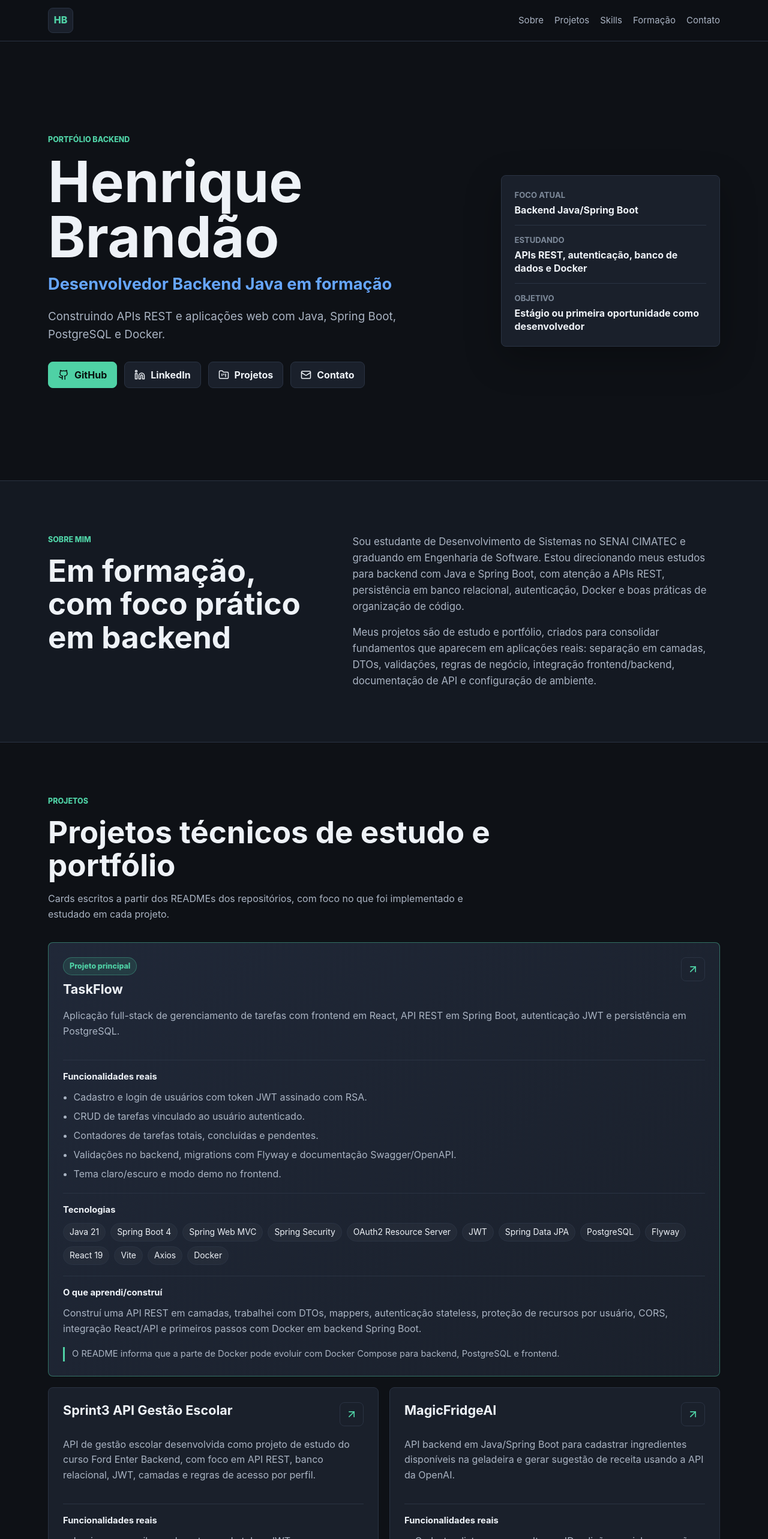
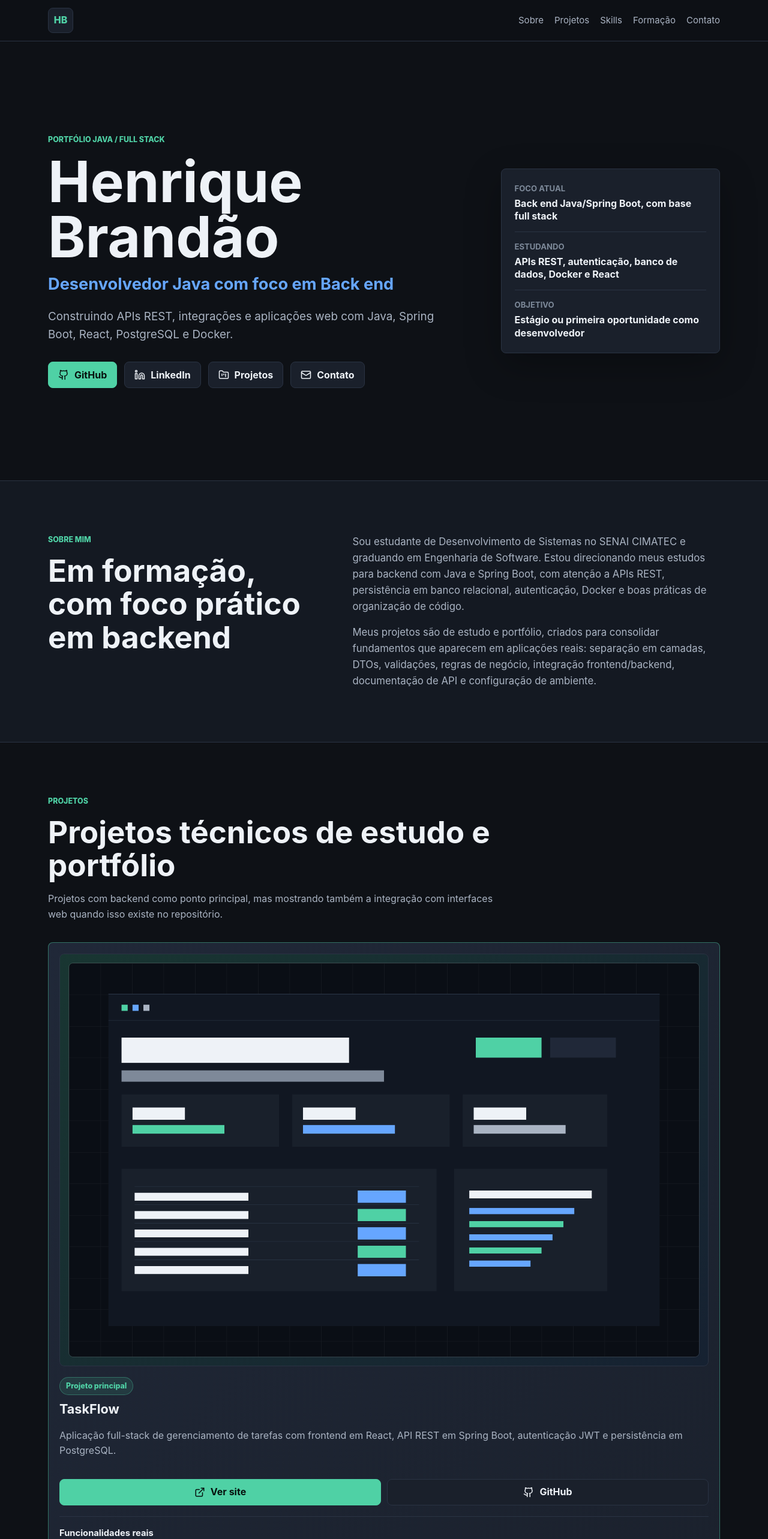
Before and after one commit to henrique-Brandao/portfolio-henrique-brandao, a React (Vite) app: page / in a window 1280 px wide. Shown: the top 2566 px of the page at 60% size. Built offline with nearby package versions, Linux system fonts and the light colour scheme.

Commit message:
Ajusta projetos e contatos do portfolio

```diff
--- a/index.html
+++ b/index.html
@@ -5,10 +5,10 @@
     <meta name="viewport" content="width=device-width, initial-scale=1.0" />
     <meta
       name="description"
-      content="Portfólio de Henrique Brandão, desenvolvedor backend Java em formação com foco em Spring Boot, APIs REST, PostgreSQL e Docker."
+      content="Portfólio de Henrique Brandão, desenvolvedor Java com foco em Back end, Spring Boot, APIs REST, PostgreSQL, Docker e aplicações web."
     />
     <meta name="author" content="Henrique Brandão" />
-    <title>Henrique Brandão | Desenvolvedor Backend Java em formação</title>
+    <title>Henrique Brandão | Desenvolvedor Java com foco em Back end</title>
   </head>
   <body>
     <div id="root"></div>
--- a/src/components/Footer.jsx
+++ b/src/components/Footer.jsx
@@ -2,7 +2,7 @@ function Footer() {
   return (
     <footer className="footer">
       <div className="container">
-        <p>Henrique Brandão - Desenvolvedor Backend Java em formação</p>
+        <p>Henrique Brandão - Desenvolvedor Back end</p>
       </div>
     </footer>
   );
--- a/src/components/Hero.jsx
+++ b/src/components/Hero.jsx
@@ -5,19 +5,19 @@ function Hero() {
     <section className="hero section" id="top" aria-labelledby="hero-title">
       <div className="container hero-grid">
         <div className="hero-content">
-          <p className="eyebrow">Portfólio backend</p>
+          <p className="eyebrow">Portfólio Java / Full stack</p>
           <h1 id="hero-title">Henrique Brandão</h1>
-          <p className="hero-title">Desenvolvedor Backend Java em formação</p>
+          <p className="hero-title">Desenvolvedor Java com foco em Back end</p>
           <p className="hero-text">
-            Construindo APIs REST e aplicações web com Java, Spring Boot,
-            PostgreSQL e Docker.
+            Construindo APIs REST, integrações e aplicações web com Java, Spring
+            Boot, React, PostgreSQL e Docker.
           </p>
           <div className="hero-actions" aria-label="Links principais">
             <a className="button primary" href="https://github.com/henrique-Brandao" target="_blank" rel="noreferrer">
               <Github size={18} aria-hidden="true" />
               GitHub
             </a>
-            <a className="button" href="https://www.linkedin.com/in/seu-linkedin" target="_blank" rel="noreferrer">
+            <a className="button" href="https://www.linkedin.com/in/brandaohenrique/" target="_blank" rel="noreferrer">
               <Linkedin size={18} aria-hidden="true" />
               LinkedIn
             </a>
@@ -25,7 +25,7 @@ function Hero() {
               <FolderKanban size={18} aria-hidden="true" />
               Projetos
             </a>
-            <a className="button" href="mailto:seuemail@email.com">
+            <a className="button" href="mailto:henriquebrandao.dev@gmail.com">
               <Mail size={18} aria-hidden="true" />
               Contato
             </a>
@@ -34,11 +34,11 @@ function Hero() {
         <aside className="hero-panel" aria-label="Resumo técnico">
           <div>
             <span className="panel-label">Foco atual</span>
-            <strong>Backend Java/Spring Boot</strong>
+            <strong>Back end Java/Spring Boot, com base full stack</strong>
           </div>
           <div>
             <span className="panel-label">Estudando</span>
-            <strong>APIs REST, autenticação, banco de dados e Docker</strong>
+            <strong>APIs REST, autenticação, banco de dados, Docker e React</strong>
           </div>
           <div>
             <span className="panel-label">Objetivo</span>
--- a/src/components/Projects.jsx
+++ b/src/components/Projects.jsx
@@ -1,26 +1,60 @@
-import { ArrowUpRight } from 'lucide-react';
+import { ExternalLink, Github } from 'lucide-react';
 import { projects } from '../data/projects.js';
 
 function ProjectCard({ project }) {
   return (
     <article className={`project-card ${project.featured ? 'featured' : ''}`}>
+      <div className="project-preview" aria-label={`Preview visual do ${project.name}`}>
+        {project.image ? (
+          <img src={project.image} alt={project.imageAlt} loading="lazy" />
+        ) : (
+          <div className="preview-window">
+            <div className="preview-topbar">
+              <span />
+              <span />
+              <span />
+            </div>
+            <div className="preview-content">
+              <div>
+                <strong>{project.preview.title}</strong>
+                <small>{project.preview.subtitle}</small>
+              </div>
+              <div className="preview-stats">
+                {project.preview.stats.map((stat) => (
+                  <span key={stat}>{stat}</span>
+                ))}
+              </div>
+              <div className="preview-rows">
+                {project.preview.rows.map((row) => (
+                  <span key={row}>{row}</span>
+                ))}
+              </div>
+            </div>
+          </div>
+        )}
+      </div>
+
       <div className="project-card-header">
         <div>
           {project.featured && <span className="tag">Projeto principal</span>}
           <h3>{project.name}</h3>
         </div>
-        <a
-          className="icon-link"
-          href={project.repo}
-          target="_blank"
-          rel="noreferrer"
-          aria-label={`Abrir repositório do ${project.name}`}
-        >
-          <ArrowUpRight size={20} aria-hidden="true" />
-        </a>
       </div>
 
       <p className="project-summary">{project.summary}</p>
+
+      <div className="project-actions" aria-label={`Links do ${project.name}`}>
+        {project.deploy && (
+          <a className="button primary" href={project.deploy} target="_blank" rel="noreferrer">
+            <ExternalLink size={18} aria-hidden="true" />
+            Ver site
+          </a>
+        )}
+        <a className="button" href={project.repo} target="_blank" rel="noreferrer">
+          <Github size={18} aria-hidden="true" />
+          GitHub
+        </a>
+      </div>
 
       <div className="project-block">
         <h4>Funcionalidades reais</h4>
@@ -58,8 +92,8 @@ function Projects() {
           <p className="eyebrow">Projetos</p>
           <h2 id="projects-title">Projetos técnicos de estudo e portfólio</h2>
           <p>
-            Cards escritos a partir dos READMEs dos repositórios, com foco no que
-            foi implementado e estudado em cada projeto.
+            Projetos com backend como ponto principal, mas mostrando também a
+            integração com interfaces web quando isso existe no repositório.
           </p>
         </div>
         <div className="projects-grid">
--- a/src/data/projects.js
+++ b/src/data/projects.js
@@ -3,8 +3,17 @@ export const projects = [
     name: 'TaskFlow',
     featured: true,
     repo: 'https://github.com/henrique-Brandao/taskflow',
+    deploy: 'https://taskflow-henrique.vercel.app/',
+    image: '/imagemDashboard.png',
+    imageAlt: 'Placeholder do dashboard do TaskFlow para substituir por uma captura real',
     summary:
       'Aplicação full-stack de gerenciamento de tarefas com frontend em React, API REST em Spring Boot, autenticação JWT e persistência em PostgreSQL.',
+    preview: {
+      title: 'TaskFlow',
+      subtitle: 'Tarefas pessoais por usuário',
+      stats: ['12 tarefas', '7 concluídas', '5 pendentes'],
+      rows: ['Estudar Spring Security', 'Revisar migrations Flyway', 'Ajustar integração React/API']
+    },
     features: [
       'Cadastro e login de usuários com token JWT assinado com RSA.',
       'CRUD de tarefas vinculado ao usuário autenticado.',
@@ -33,10 +42,16 @@ export const projects = [
       'O README informa que a parte de Docker pode evoluir com Docker Compose para backend, PostgreSQL e frontend.'
   },
   {
-    name: 'Sprint3 API Gestão Escolar',
+    name: 'Sprint3 - Portal Escolar',
     repo: 'https://github.com/henrique-Brandao/sprint3-api-gestao-escolar',
     summary:
-      'API de gestão escolar desenvolvida como projeto de estudo do curso Ford Enter Backend, com foco em API REST, banco relacional, JWT, camadas e regras de acesso por perfil.',
+      'Projeto acadêmico de gestão escolar com API REST em ASP.NET Core e uma interface web simples em wwwroot para consumir a API localmente.',
+    preview: {
+      title: 'Portal Escolar',
+      subtitle: 'Perfis, matrículas e notas',
+      stats: ['Aluno', 'Professor', 'Diretor'],
+      rows: ['Controle por roles', 'Solicitações de acesso', 'Notas e matrículas']
+    },
     features: [
       'Login com email e senha retornando token JWT.',
       'CRUD de alunos, professores, diretores, disciplinas, matrículas, notas e usuários.',
@@ -65,7 +80,13 @@ export const projects = [
     name: 'MagicFridgeAI',
     repo: 'https://github.com/henrique-Brandao/MagicFridgeAi',
     summary:
-      'API backend em Java/Spring Boot para cadastrar ingredientes disponíveis na geladeira e gerar sugestão de receita usando a API da OpenAI.',
+      'Projeto com backend Java/Spring Boot para cadastrar ingredientes e gerar sugestão de receita com a API da OpenAI, acompanhado de um frontend demonstrativo.',
+    preview: {
+      title: 'MagicFridgeAI',
+      subtitle: 'Ingredientes e receita em JSON',
+      stats: ['PostgreSQL', 'OpenAI', 'Docker Compose'],
+      rows: ['Tomate - 3 unidades', 'Arroz - 1 kg', 'Gerar receita']
+    },
     features: [
       'Cadastro, listagem, consulta por ID, edição parcial e remoção de ingredientes.',
       'Geração de receita com base nos ingredientes cadastrados.',
@@ -93,6 +114,6 @@ export const projects = [
     learning:
       'Desenvolvi o backend em camadas, integrei uma API externa com WebClient, modelei DTOs e validações, usei Flyway/PostgreSQL e separei o backend real de um frontend apenas demonstrativo.',
     note:
-      'O README informa que o projeto não possui autenticação ou autorização implementada.'
+      'O README informa que o backend foi desenvolvido por mim, que o frontend foi gerado com IA como interface de demonstração e que o projeto não possui autenticação ou autorização implementada.'
   }
 ];
--- a/src/index.css
+++ b/src/index.css
@@ -290,7 +290,7 @@ h4 {
   gap: 18px;
   border: 1px solid var(--line);
   border-radius: 8px;
-  padding: 24px;
+  padding: 18px;
   background: var(--surface);
 }
 
@@ -323,31 +323,119 @@ h4 {
   font-weight: 800;
 }
 
-.icon-link {
-  flex: 0 0 auto;
-  width: 40px;
-  height: 40px;
-  display: inline-grid;
-  place-items: center;
-  border: 1px solid var(--line);
-  border-radius: 8px;
-  color: var(--accent);
-  transition:
-    border-color 160ms ease,
-    background 160ms ease;
-}
-
-.icon-link:hover,
-.icon-link:focus-visible {
-  border-color: var(--accent);
-  background: var(--accent-soft);
-}
-
 .project-summary,
 .project-block p,
 .project-card li,
 .project-note {
   color: var(--muted);
+}
+
+.project-preview {
+  overflow: hidden;
+  border: 1px solid var(--line);
+  border-radius: 8px;
+  background:
+    linear-gradient(135deg, rgba(79, 209, 165, 0.2), rgba(102, 166, 255, 0.12)),
+    #0b0f15;
+  padding: 14px;
+}
+
+.project-preview img {
+  display: block;
+  width: 100%;
+  aspect-ratio: 16 / 10;
+  object-fit: cover;
+  border: 1px solid rgba(255, 255, 255, 0.12);
+  border-radius: 8px;
+}
+
+.preview-window {
+  overflow: hidden;
+  border: 1px solid rgba(255, 255, 255, 0.12);
+  border-radius: 8px;
+  background: rgba(14, 17, 22, 0.92);
+  min-height: 220px;
+}
+
+.preview-topbar {
+  display: flex;
+  gap: 6px;
+  border-bottom: 1px solid var(--line);
+  padding: 10px;
+}
+
+.preview-topbar span {
+  width: 9px;
+  height: 9px;
+  border-radius: 50%;
+  background: var(--subtle);
+}
+
+.preview-content {
+  display: grid;
+  gap: 16px;
+  padding: 18px;
+}
+
+.preview-content strong,
+.preview-content small {
+  display: block;
+}
+
+.preview-content strong {
+  font-size: 1.3rem;
+}
+
+.preview-content small {
+  color: var(--muted);
+}
+
+.preview-stats {
+  display: grid;
+  grid-template-columns: repeat(3, minmax(0, 1fr));
+  gap: 8px;
+}
+
+.preview-stats span,
+.preview-rows span {
+  border: 1px solid var(--line);
+  border-radius: 8px;
+  background: rgba(255, 255, 255, 0.04);
+}
+
+.preview-stats span {
+  min-height: 54px;
+  display: grid;
+  place-items: center;
+  padding: 8px;
+  color: var(--accent);
+  font-size: 0.82rem;
+  font-weight: 800;
+  text-align: center;
+}
+
+.preview-rows {
+  display: grid;
+  gap: 8px;
+}
+
+.preview-rows span {
+  min-height: 38px;
+  display: flex;
+  align-items: center;
+  padding: 0 12px;
+  color: var(--muted);
+  font-size: 0.9rem;
+}
+
+.project-actions {
+  display: flex;
+  flex-wrap: wrap;
+  gap: 10px;
+}
+
+.project-actions .button {
+  flex: 1 1 150px;
 }
 
 .project-block {
```
Also changed, not shown: src/components/Contact.jsx (+6 -6 lines), public/imagemDashboard.png (added), 1 other file (tests, documents, lock files or other folders).
